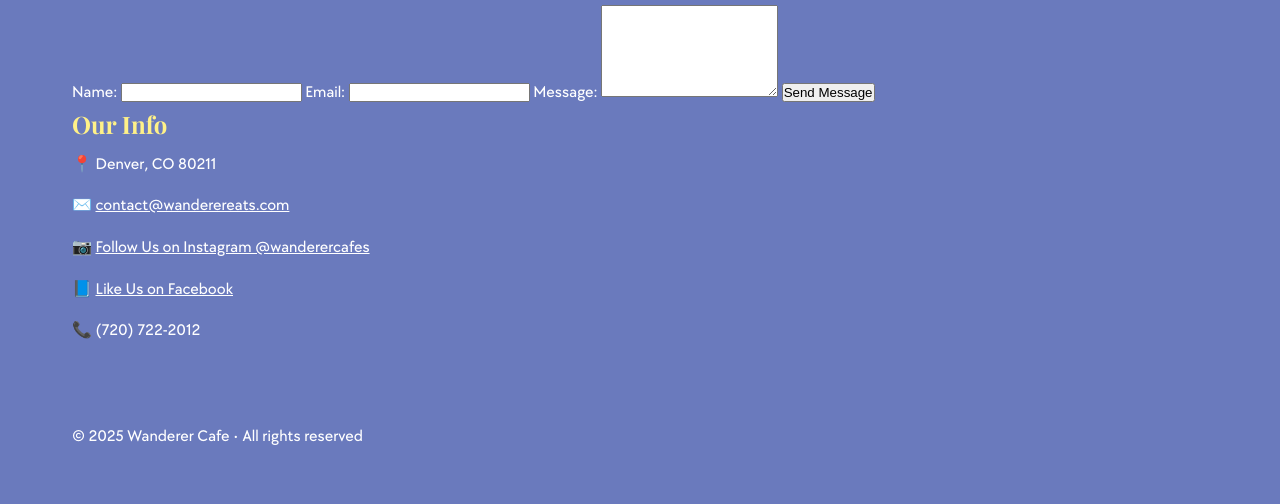
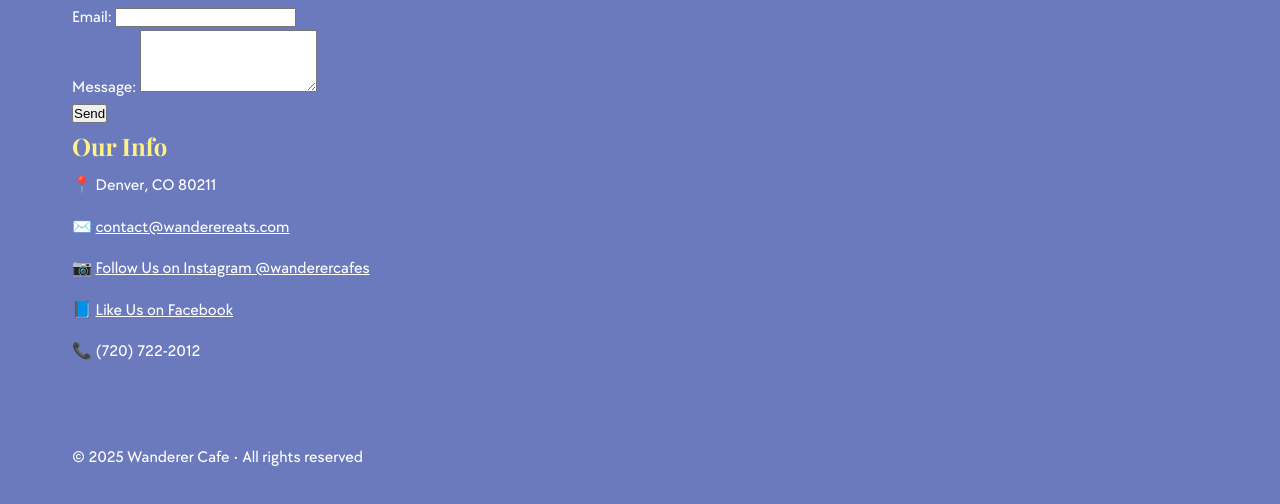
Before and after one commit to wanderereats/wanderereats, a plain HTML site: page contact.html in a window 1280 px wide. Shown: the part 160-664 px from the top of the page. Drawn offline with Linux system fonts and the light colour scheme; a web font is replaced by a local one.

Commit message:
Update contact.html
Organize layout

```diff
--- a/contact.html
+++ b/contact.html
@@ -30,18 +30,20 @@
 
     <!-- Contact form (adjust action/mailto as desired) -->
     <section class="contact-form">
-      <form action="mailto:contact@wanderereats.com" method="post" enctype="text/plain">
-        <label for="name">Name:</label>
-        <input type="text" id="name" name="Name" required />
-
-        <label for="email">Email:</label>
-        <input type="email" id="email" name="Email" required />
-
-        <label for="message">Message:</label>
-        <textarea id="message" name="Message" rows="6" required></textarea>
-
-        <button type="submit">Send Message</button>
-      </form>
+      <form class="contact-form"
+      action="mailto:contact@wanderereats.com"
+      method="post"
+      enctype="text/plain">
+  <div class="form-group">
+    <label for="email">Email:</label>
+    <input type="email" id="email" name="From" required>
+  </div>
+  <div class="form-group">
+    <label for="message">Message:</label>
+    <textarea id="message" name="Body" rows="4" required></textarea>
+  </div>
+  <button type="submit">Send</button>
+</form>
     </section>
 
     <!-- Direct contact details -->
```
